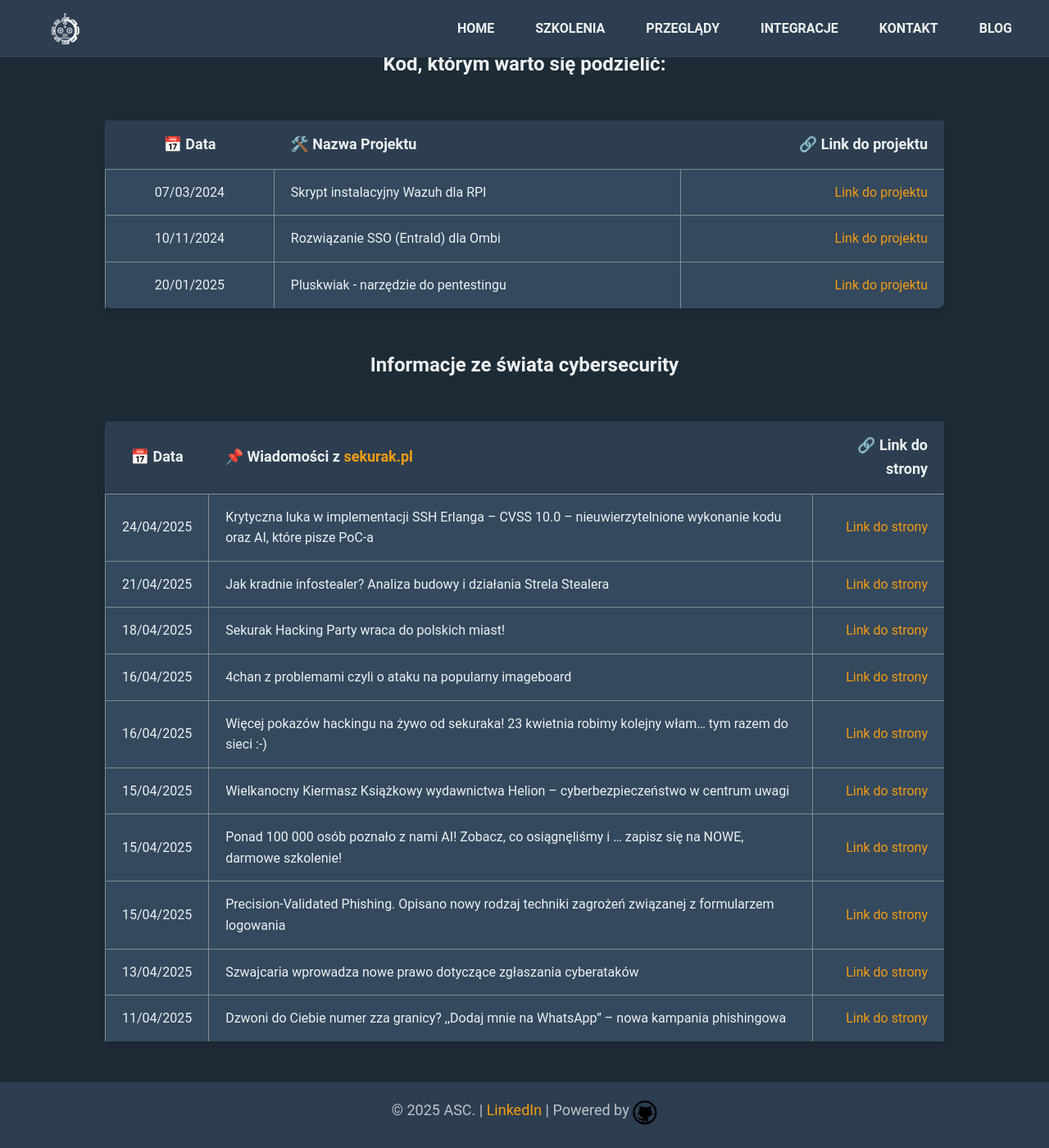
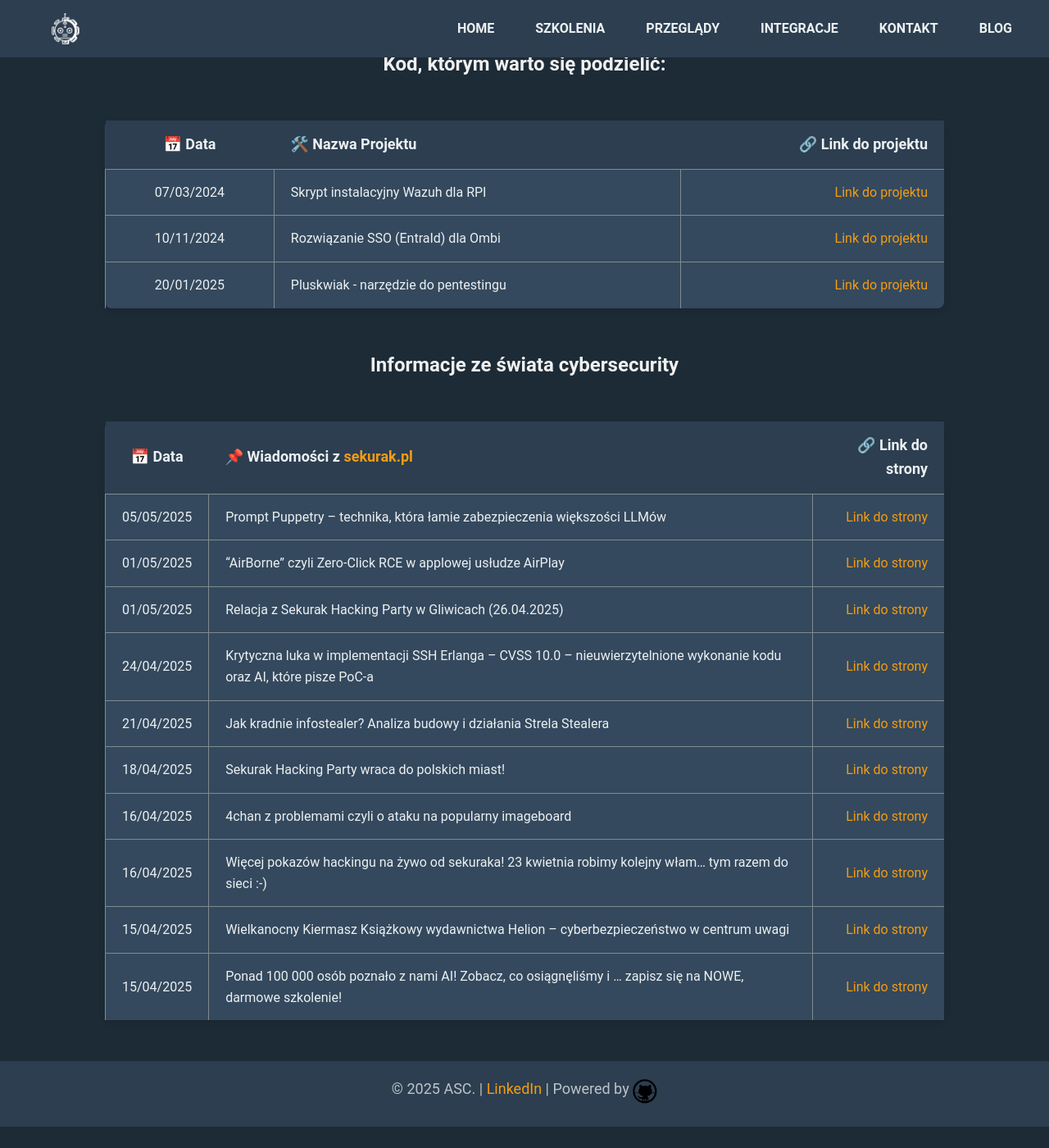
Before and after one commit to dadmins1984/Web, a Jekyll site: the page built from projects.md, in a window 1280 px wide and 1400 px high, scrolled down 139 px. Shown: the whole window at 82% size. Built offline with Jekyll 4.4.1, drawn with Linux system fonts in a browser that asks for light colours; after the commit the page ends 1513 px from its top, so only the background shows below that.

Commit message:
Blog update: 2025-05-05

```diff
--- a/projects.md
+++ b/projects.md
@@ -16,6 +16,9 @@ title: "Projects"
 
 | 📅 Data | 📌 Wiadomości z [sekurak.pl](https://sekurak.pl/) | 🔗 Link do strony |
 |:---------:|:------------------|-------------------:|
+| 05/05/2025 | Prompt Puppetry – technika, która łamie zabezpieczenia większości LLMów | [Link do strony](https://sekurak.pl/prompt-puppetry-technika-ktora-lamie-zabezpieczenia-wiekszosci-llmow/) |
+| 01/05/2025 | “AirBorne” czyli Zero-Click RCE w applowej usłudze AirPlay | [Link do strony](https://sekurak.pl/airborne-czyli-zero-click-rce-w-applowej-usludze-airplay/) |
+| 01/05/2025 | Relacja z Sekurak Hacking Party w Gliwicach (26.04.2025) | [Link do strony](https://sekurak.pl/relacja-z-sekurak-hacking-party-w-gliwicach-26-04-2025/) |
 | 24/04/2025 | Krytyczna luka w implementacji SSH Erlanga – CVSS 10.0 – nieuwierzytelnione wykonanie kodu oraz AI, które pisze PoC-a | [Link do strony](https://sekurak.pl/krytyczna-luka-w-implementacji-ssh-erlanga-cvss-10-0-nieuwierzytelnione-wykonanie-kodu-oraz-ai-ktore-pisze-poc-a/) |
 | 21/04/2025 | Jak kradnie infostealer? Analiza budowy i działania Strela Stealera | [Link do strony](https://sekurak.pl/jak-kradnie-infostealer-analiza-budowy-i-dzialania-strela-stealera/) |
 | 18/04/2025 | Sekurak Hacking Party wraca do polskich miast! | [Link do strony](https://sekurak.pl/sekurak-hacking-party-wraca-do-polskich-miast/) |
@@ -23,6 +26,3 @@ title: "Projects"
 | 16/04/2025 | Więcej pokazów hackingu na żywo od sekuraka! 23 kwietnia robimy kolejny włam… tym razem do sieci :-) | [Link do strony](https://sekurak.pl/wiecej-pokazow-hackingu-na-zywo-od-sekuraka-23-kwietnia-robimy-kolejny-wlam-tym-razem-do-sieci/) |
 | 15/04/2025 | Wielkanocny Kiermasz Książkowy wydawnictwa Helion – cyberbezpieczeństwo w centrum uwagi | [Link do strony](https://sekurak.pl/wielkanocny-kiermasz-ksiazkowy-wydawnictwa-helion-cyberbezpieczenstwo-w-centrum-uwagi/) |
 | 15/04/2025 | Ponad 100 000 osób poznało z nami AI! Zobacz, co osiągnęliśmy i … zapisz się na NOWE, darmowe szkolenie! | [Link do strony](https://sekurak.pl/ponad-100-000-osob-poznalo-z-nami-ai-zobacz-co-osiagnelismy-i-zapisz-sie-na-nowe-darmowe-szkolenie/) |
-| 15/04/2025 | Precision-Validated Phishing. Opisano nowy rodzaj techniki zagrożeń związanej z formularzem logowania | [Link do strony](https://sekurak.pl/precision-validated-phishing-opisano-nowy-rodzaj-techniki-zagrozen-zwiazanej-z-formularzem-logowania/) |
-| 13/04/2025 | Szwajcaria wprowadza nowe prawo dotyczące zgłaszania cyberataków | [Link do strony](https://sekurak.pl/szwajcaria-wprowadza-nowe-prawo-dotyczace-zglaszania-cyberatakow/) |
-| 11/04/2025 | Dzwoni do Ciebie numer zza granicy? ,,Dodaj mnie na WhatsApp’’ – nowa kampania phishingowa | [Link do strony](https://sekurak.pl/dzwoni-do-ciebie-numer-zza-granicy-dodaj-mnie-na-whatsapp-nowa-kampania-phishingowa/) |
```
